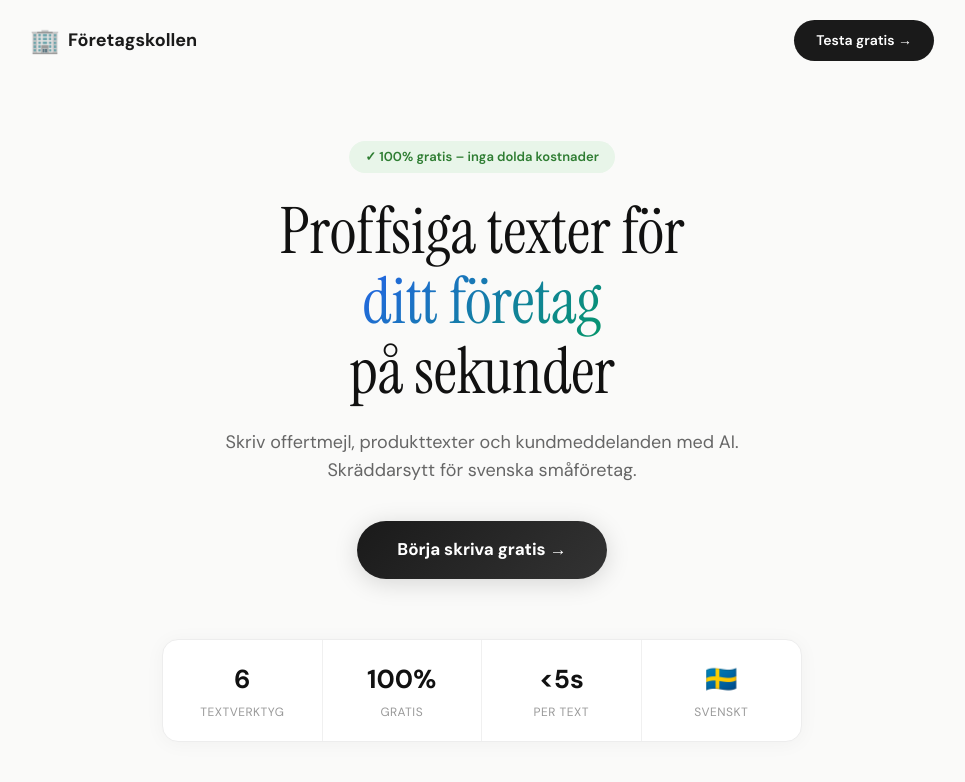
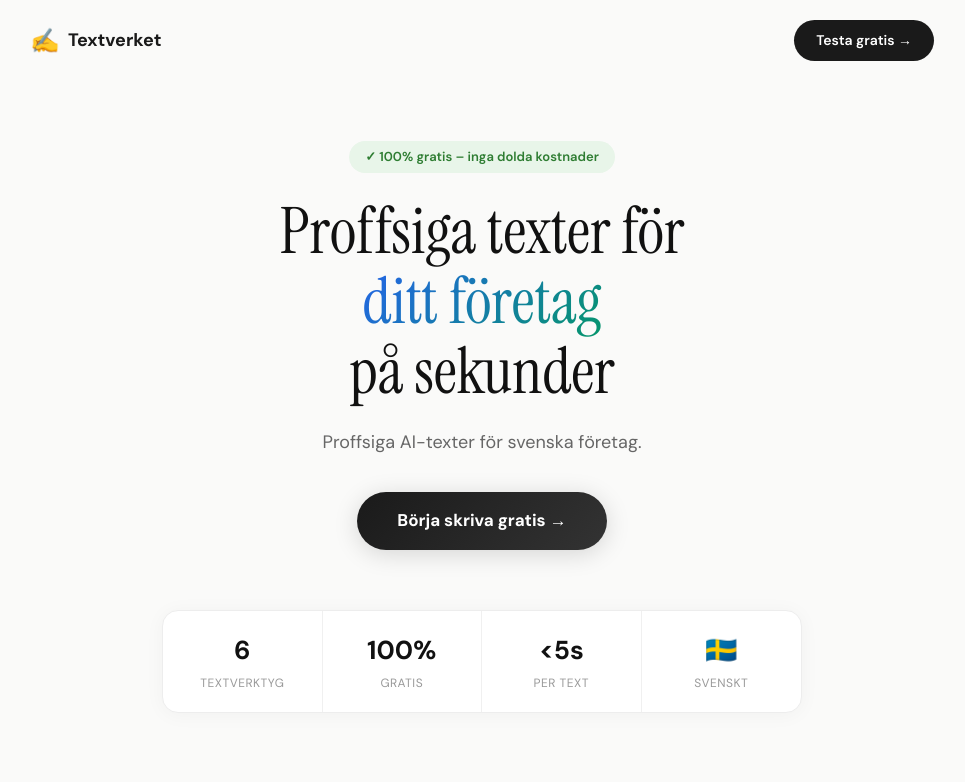
Before and after one commit to OscarBackman92/foretagskollen, a Next.js app: page / in a window 1280 px wide. Shown: the top 782 px of the page, without its empty margins (158-1123 px from the left). Built offline with nearby package versions, Linux system fonts and the light colour scheme.

Commit message:
Rebrand to Textverket

```diff
--- a/app/layout.js
+++ b/app/layout.js
@@ -1,9 +1,24 @@
 import "./globals.css";
 
 export const metadata = {
-  title: "Företagskollen – Gratis AI-texter för svenska småföretag",
+  title: "Textverket — Proffsiga AI-texter för svenska företag",
   description:
-    "Skriv professionella offertmejl, produkttexter och kundmeddelanden med AI. Gratis verktyg för svenska småföretag.",
+    "Skriv professionella offertmejl, produkttexter och kundmejl gratis med AI. Skräddarsytt för svenska småföretag.",
+  keywords:
+    "AI texter småföretag, offertmejl generator, gratis AI verktyg, textverket, svenska företag",
+  metadataBase: new URL("https://textverket.se"),
+  alternates: {
+    canonical: "/",
+  },
+  openGraph: {
+    title: "Textverket — Proffsiga AI-texter för svenska företag",
+    description:
+      "Skriv professionella offertmejl, produkttexter och kundmejl gratis med AI. Skräddarsytt för svenska småföretag.",
+    url: "https://textverket.se",
+    siteName: "Textverket",
+    locale: "sv_SE",
+    type: "website",
+  },
 };
 
 export default function RootLayout({ children }) {
--- a/app/page.js
+++ b/app/page.js
@@ -62,7 +62,7 @@ export default function LandingPage() {
   const faqs = [
     {
       q: "Kostar det verkligen ingenting?",
-      a: "Ja! Företagskollen är 100% gratis att använda. Vi finansieras genom annonser, så du betalar aldrig ett öre.",
+      a: "Ja! Textverket är 100% gratis att använda. Vi finansieras genom annonser, så du betalar aldrig ett öre.",
     },
     {
       q: "Hur bra är texterna?",
@@ -106,8 +106,8 @@ export default function LandingPage() {
           }}
         >
           <div style={{ display: "flex", alignItems: "center", gap: 8 }}>
-            <span style={{ fontSize: 24 }}>🏢</span>
-            <span style={{ fontWeight: 700, fontSize: 18 }}>Företagskollen</span>
+            <span style={{ fontSize: 24 }}>✍️</span>
+            <span style={{ fontWeight: 700, fontSize: 18 }}>Textverket</span>
           </div>
           <a
             href="/verktyg"
@@ -189,8 +189,7 @@ export default function LandingPage() {
               lineHeight: 1.6,
             }}
           >
-            Skriv offertmejl, produkttexter och kundmeddelanden med AI.
-            Skräddarsytt för svenska småföretag.
+            Proffsiga AI-texter för svenska företag.
           </p>
         </FadeIn>
 
@@ -553,7 +552,7 @@ export default function LandingPage() {
               boxShadow: "0 4px 24px rgba(0,0,0,0.3)",
             }}
           >
-            Öppna Företagskollen – det är gratis
+            Öppna Textverket – det är gratis
           </a>
         </FadeIn>
       </div>
@@ -568,7 +567,7 @@ export default function LandingPage() {
           background: "#0A0A0A",
         }}
       >
-        © 2026 Företagskollen · Gratis AI-verktyg för svenska småföretag
+        © 2026 Textverket · Gratis AI-verktyg för svenska småföretag
       </div>
     </div>
   );
--- /dev/null
+++ b/app/sitemap.js
@@ -0,0 +1,16 @@
+export default function sitemap() {
+  return [
+    {
+      url: "https://textverket.se",
+      lastModified: new Date(),
+      changeFrequency: "monthly",
+      priority: 1,
+    },
+    {
+      url: "https://textverket.se/verktyg",
+      lastModified: new Date(),
+      changeFrequency: "monthly",
+      priority: 0.9,
+    },
+  ];
+}
--- a/app/verktyg/page.js
+++ b/app/verktyg/page.js
@@ -119,7 +119,7 @@ function TypewriterText({ text }) {
   return <>{displayed}</>;
 }
 
-export default function Foretagskollen() {
+export default function Textverket() {
   const [selected, setSelected] = useState(null);
   const [input, setInput] = useState("");
   const [result, setResult] = useState("");
@@ -210,7 +210,7 @@ export default function Foretagskollen() {
             pointerEvents: "none",
           }}
         />
-        <div style={{ fontSize: 36, marginBottom: 8 }}>🏢</div>
+        <div style={{ fontSize: 36, marginBottom: 8 }}>✍️</div>
         <h1
           style={{
             fontFamily: "'Playfair Display', serif",
@@ -223,7 +223,7 @@ export default function Foretagskollen() {
             letterSpacing: -0.5,
           }}
         >
-          Företagskollen
+          Textverket
         </h1>
         <p
           style={{
@@ -233,7 +233,7 @@ export default function Foretagskollen() {
             fontWeight: 400,
           }}
         >
-          Gratis AI-texter för svenska småföretag
+          Proffsiga AI-texter för svenska företag
         </p>
       </div>
 
@@ -529,7 +529,7 @@ export default function Foretagskollen() {
           fontSize: 12,
         }}
       >
-        Företagskollen – Gratis AI-verktyg för svenska småföretag
+        © 2026 Textverket · Proffsiga AI-texter för svenska företag
         <br />
         <span style={{ fontSize: 11 }}>Drivs av Claude AI • Annonsfinansierat</span>
       </div>
--- a/package.json
+++ b/package.json
@@ -1,5 +1,5 @@
 {
-  "name": "foretagskollen",
+  "name": "textverket",
   "version": "0.1.0",
   "private": true,
   "scripts": {
```
Also changed, not shown: 1 other file (tests, documents, lock files or other folders).
